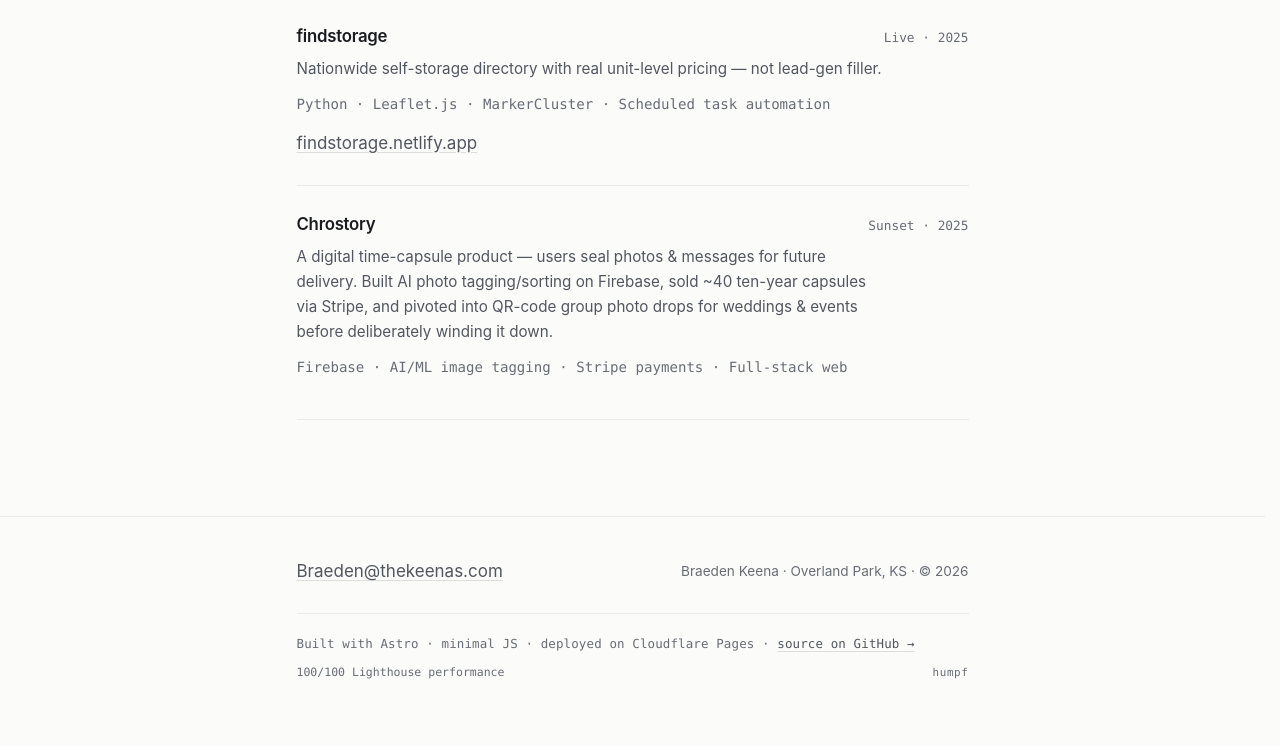
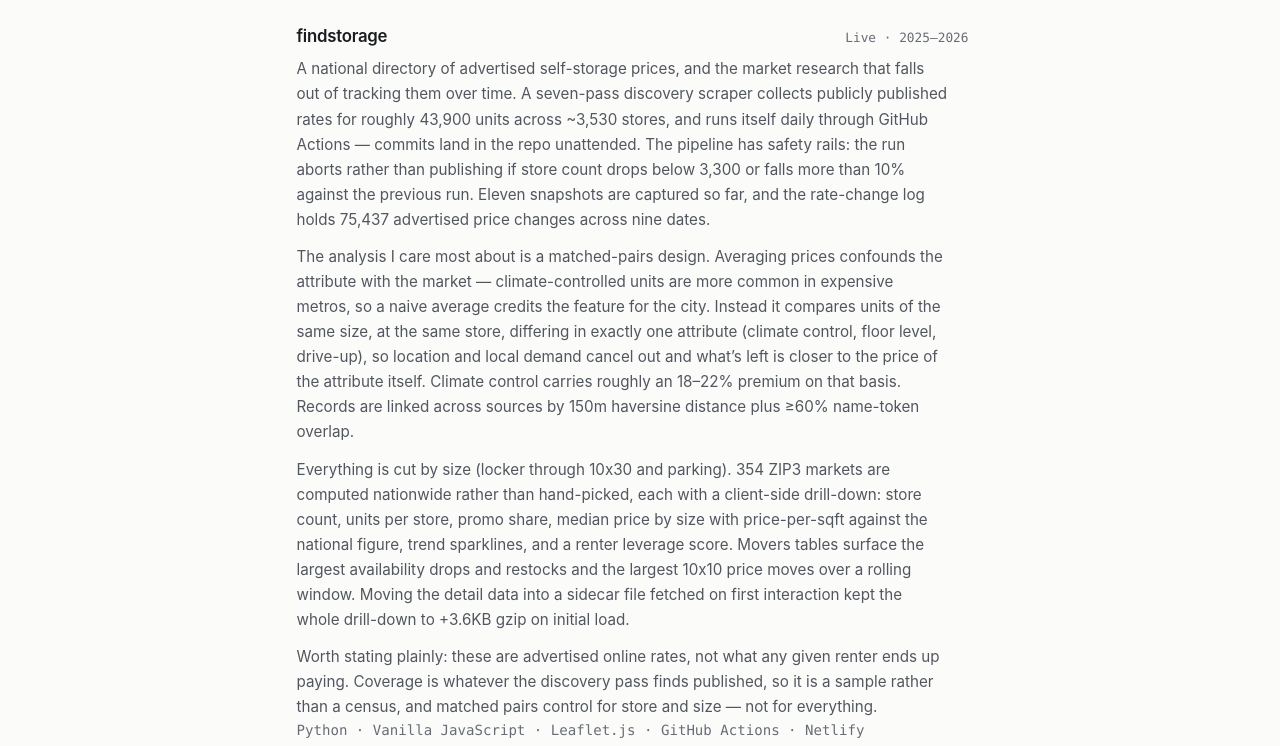
Before and after one commit to itshumpf/portfolio, an Astro site: page / in a window 1280 px wide. Shown: the part 6529-7275 px from the top of the page. Before the commit the page ends 7251 px from the top, so only its background shows below. Built offline with nearby package versions, Linux system fonts and the light colour scheme; Astro itself is replaced by a stand-in of ours.

Commit message:
Rewrite findstorage card to reflect current scope and methodology

```diff
--- a/src/content/projects/findstorage.md
+++ b/src/content/projects/findstorage.md
@@ -1,25 +1,46 @@
 ---
 title: "findstorage"
-tagline: "Nationwide self-storage directory with real unit-level pricing — not lead-gen filler."
-period: "2025"
+tagline: "National self-storage pricing directory — advertised unit prices, tracked daily, with market-level analysis."
+expandedBody: true
+period: "2025–2026"
 role: "Founder / Developer"
 status: "live"
 order: 2
-tech: ["Python", "Leaflet.js", "MarkerCluster", "Scheduled task automation"]
+tech: ["Python", "Vanilla JavaScript", "Leaflet.js", "GitHub Actions", "Netlify"]
 links:
   live: "https://findstorage.netlify.app"
+  repo: "https://github.com/itshumpf/storage-directory"
 stats:
-  - value: "~3,590"
-    label: "storage facilities indexed nationwide"
-  - value: "3"
-    label: "chained scrapers against undocumented APIs"
-  - value: "0"
-    label: "manual work in the daily refresh pipeline"
+  - value: "~43,900"
+    label: "individual units tracked across ~3,530 stores"
+  - value: "75,437"
+    label: "advertised price changes logged across 9 snapshot dates"
+  - value: "354"
+    label: "ZIP3 markets computed automatically, not hand-curated"
 ---
-Reverse-engineered undocumented APIs and chained three scrapers together to index roughly 3,590
-self-storage facilities nationwide, with full unit-level pricing and promotional-discount math —
-the numbers a shopper actually needs, not a lead-gen form.
+A national directory of advertised self-storage prices, and the market research that falls out of
+tracking them over time. A seven-pass discovery scraper collects publicly published rates for
+roughly 43,900 units across ~3,530 stores, and runs itself daily through GitHub Actions — commits
+land in the repo unattended. The pipeline has safety rails: the run aborts rather than publishing
+if store count drops below 3,300 or falls more than 10% against the previous run. Eleven snapshots
+are captured so far, and the rate-change log holds 75,437 advertised price changes across nine
+dates.
 
-An interactive map front end (Leaflet.js + MarkerCluster) supports smart location/keyword search,
-distance search, and tap-to-call mobile UX. The dataset updates itself daily through a fully
-automated refresh pipeline running on scheduled tasks.
+The analysis I care most about is a matched-pairs design. Averaging prices confounds the attribute
+with the market — climate-controlled units are more common in expensive metros, so a naive average
+credits the feature for the city. Instead it compares units of the same size, at the same store,
+differing in exactly one attribute (climate control, floor level, drive-up), so location and local
+demand cancel out and what's left is closer to the price of the attribute itself. Climate control
+carries roughly an 18–22% premium on that basis. Records are linked across sources by 150m
+haversine distance plus ≥60% name-token overlap.
+
+Everything is cut by size (locker through 10x30 and parking). 354 ZIP3 markets are computed
+nationwide rather than hand-picked, each with a client-side drill-down: store count, units per
+store, promo share, median price by size with price-per-sqft against the national figure, trend
+sparklines, and a renter leverage score. Movers tables surface the largest availability drops and
+restocks and the largest 10x10 price moves over a rolling window. Moving the detail data into a
+sidecar file fetched on first interaction kept the whole drill-down to +3.6KB gzip on initial load.
+
+Worth stating plainly: these are advertised online rates, not what any given renter ends up paying.
+Coverage is whatever the discovery pass finds published, so it is a sample rather than a census, and
+matched pairs control for store and size — not for everything.
```
